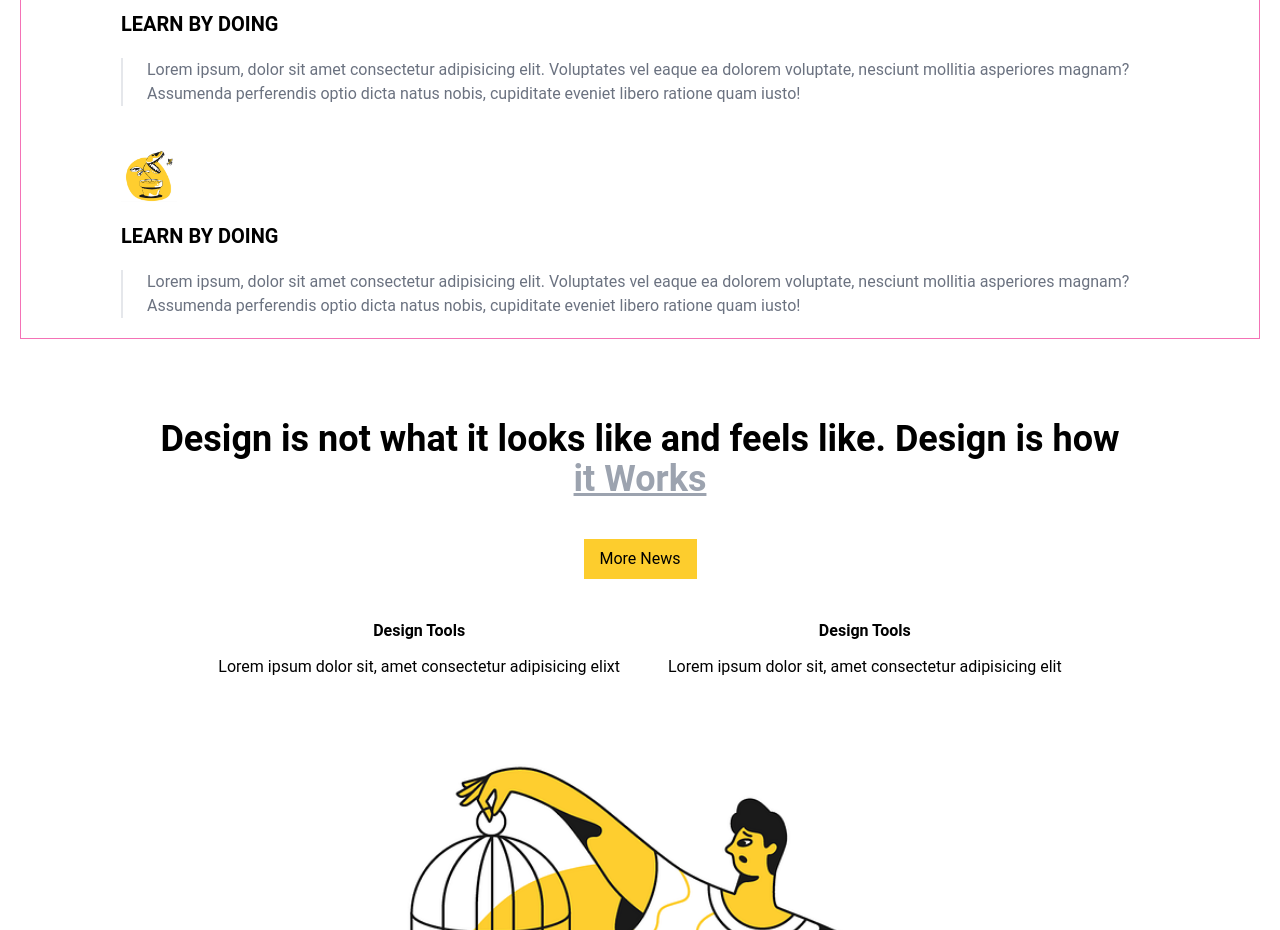
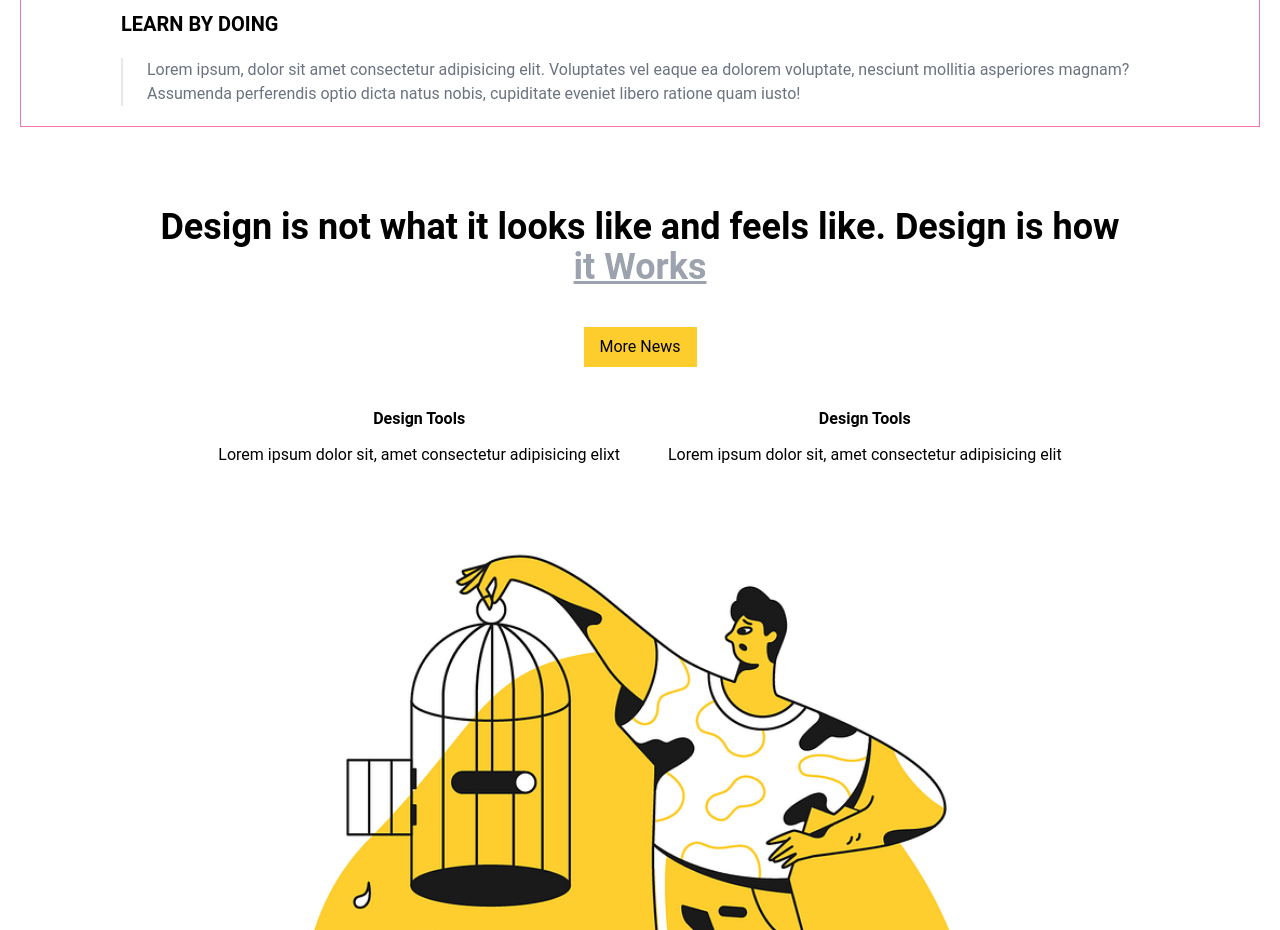
Before and after one commit to Satria-WS/marketing-ver1, a React (Create React App) app: page / in a window 1280 px wide. Shown: the part 1440-2370 px from the top of the page. Built offline with nearby package versions, Linux system fonts and the light colour scheme.

Commit message:
adding motion button on div

```diff
--- a/src/components/Service.jsx
+++ b/src/components/Service.jsx
@@ -2,7 +2,7 @@ import { motion } from "framer-motion";
 import logoPlant from "../assets/image/2.png";
 
 const Service = () => {
-  const cardLoop = Array.from({ length: 4 }, (_, k) => k);
+  const cardLoop = Array.from({ length: 3 }, (_, k) => k);
 
   return (
     <>
@@ -14,12 +14,22 @@ const Service = () => {
         {/* card */}
         <div className="grid grid-cols-1 grid-rows-1 gap-1 ">
           {/* image */}
-          <div className="flex justify-center items-center p-5 bg-red-500 ">
+          <motion.div
+            initial={{ opacity: 0, x: 100 }}
+            whileInView={{ opacity: 1, x: 0 }}
+            transition={{ duration: 0.5, delay: 0.2 }}
+            className="flex justify-center items-center p-5 bg-red-500 "
+          >
             <img className="w-full max-w-[300px]" src={logoPlant} alt="plant" />
-          </div>
+          </motion.div>
           {/* card-content */}
           {cardLoop.map((item, index) => (
-            <div className="p-5 space-y-5">
+            <motion.div
+              initial={{ opacity: 0, x: 100 }}
+              whileInView={{ opacity: 1, x: 0 }}
+              transition={{ duration: 0.5, delay: 0.4 + 0.2 * index}}
+              className="p-5 space-y-5"
+            >
               <img
                 className="w-full max-w-14"
                 src={logoPlant}
@@ -32,7 +42,7 @@ const Service = () => {
                 asperiores magnam? Assumenda perferendis optio dicta natus
                 nobis, cupiditate eveniet libero ratione quam iusto!
               </p>
-            </div>
+            </motion.div>
           ))}
         </div>
       </div>
```
